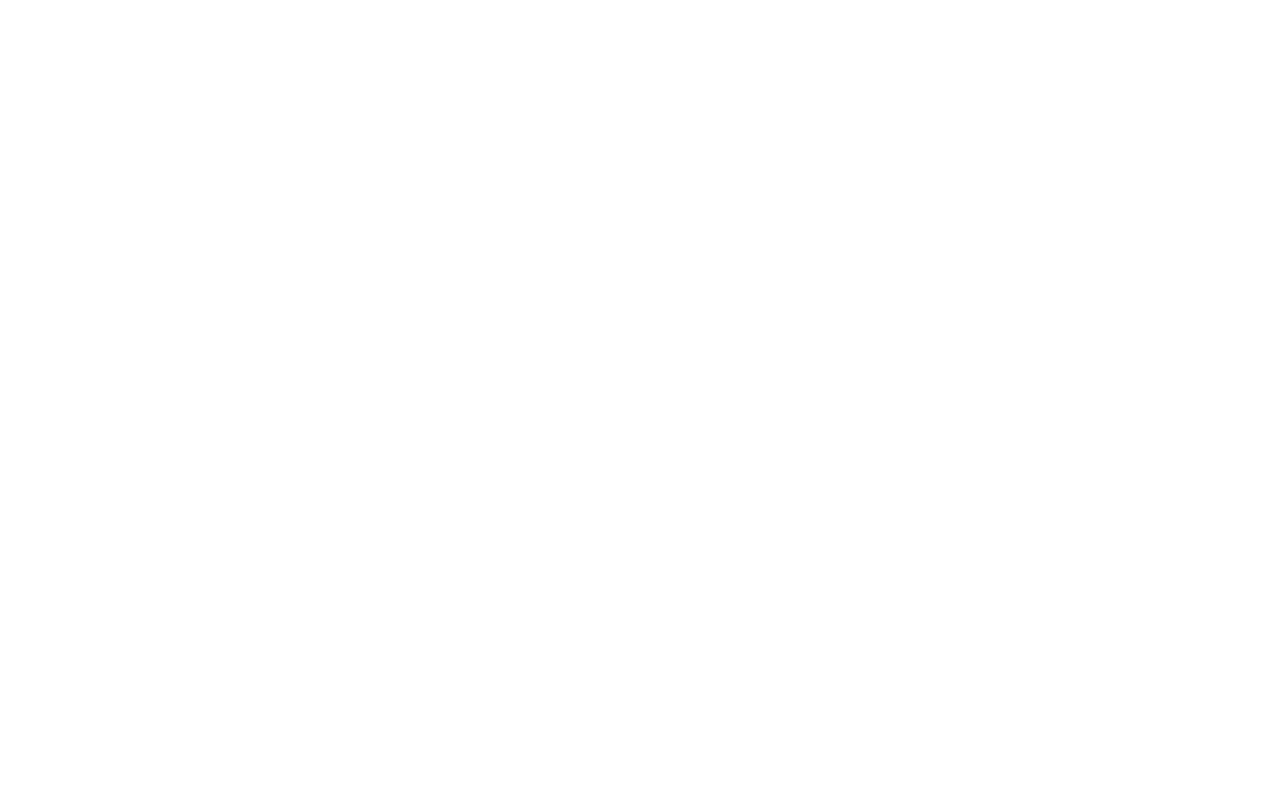
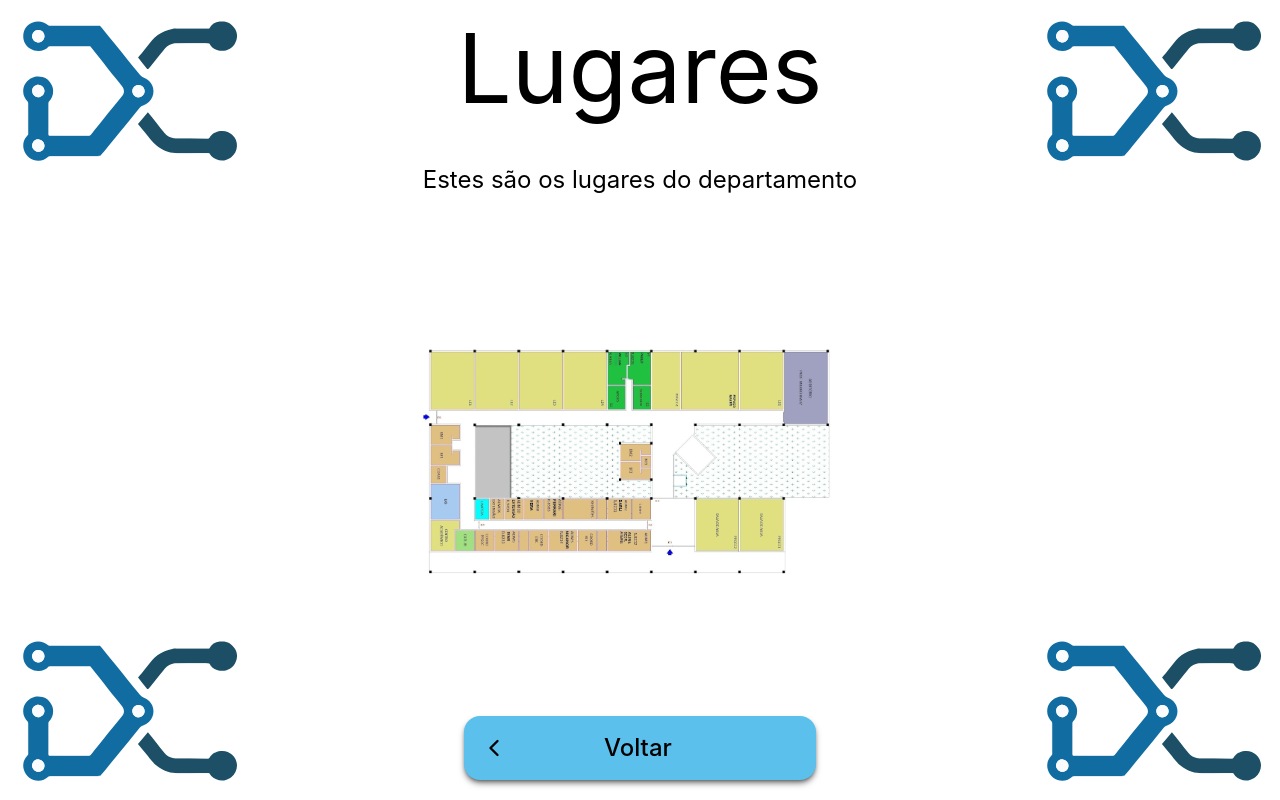
Before and after one commit to danilosp1/Interface-IHC, a React (Create React App) app: page /lugares in a window 1280 px wide. Before the commit this address had no page. Built offline with nearby package versions, Linux system fonts and the light colour scheme.

Commit message:
Fix: ajustando algumas coisas da tela de lugares

```diff
--- a/src/pages/index.js
+++ b/src/pages/index.js
@@ -2,8 +2,8 @@ import Home from "./home/";
 import Atendimento from "./atendimento";
 import Conselho from "./conselho";
 import Ajuda from "./ajuda";
-import Places from "./places";
+import Lugares from "./lugares";
 import Sentimento from "./sentimento";
 import Suporte from "./suporte";
 
-export { Home, Atendimento, Conselho, Ajuda, Places, Sentimento, Suporte }
+export { Home, Atendimento, Conselho, Ajuda, Lugares, Sentimento, Suporte }
--- a/src/pages/places/index.js
+++ b/src/pages/lugares/index.js
@@ -1,10 +1,10 @@
 import { Button } from "../../components/ui/button"
 import image from "../../assets/logoDC.svg"
 import lugares from "../../assets/Mapa Piso Terreo DC 2022.jpg"
-import {Info, Computer, MonitorCheck, Presentation, Droplets, LibraryBig, ChevronLeft} from 'lucide-react';
+import { Info, Computer, MonitorCheck, Presentation, Droplets, LibraryBig, ChevronLeft } from 'lucide-react';
 
 
-export default function Places() {
+export default function Lugares() {
   return (
     <main className="flex flex-row h-screen items-center justify-center">
       <div className="w-[20%] 2xl:w-[25%] flex flex-col justify-between items-center p-4 absolute h-full left-0 z-0">
@@ -19,7 +19,15 @@ export default function Places() {
         <div className="text-center text-black text-2xl font-normal my-6">
           Estes são os lugares do departamento
         </div>
-          <img src={lugares} alt="locais" className="" style={{transform: "rotate(90deg)"}} width={600}/>
+        <img src={lugares} alt="locais" className="" style={{ transform: "rotate(90deg)" }} width={350} />
+        <div className="">
+          <a href="/">
+            <Button className="w-[22rem] justify-start gap-24">
+              <ChevronLeft size="28px" />
+              Voltar
+            </Button>
+          </a>
+        </div>
       </div>
 
       <div className="z-0 w-[20%] 2xl:w-[25%] flex flex-col justify-between items-center p-4 absolute h-full right-0">
--- a/src/routes/routes.js
+++ b/src/routes/routes.js
@@ -1,5 +1,5 @@
 import { Routes, Route } from "react-router-dom";
-import { Home, Ajuda, Atendimento, Conselho, Places, Sentimento, Suporte } from "../pages/index"
+import { Home, Ajuda, Atendimento, Conselho, Lugares, Sentimento, Suporte } from "../pages/index"
 
 const AppRoutes = () => {
     return (
@@ -9,7 +9,7 @@ const AppRoutes = () => {
                 <Route path="/ajuda" element={<Ajuda />} />
                 <Route path="/atendimento" element={<Atendimento />} />
                 <Route path="/conselho" element={<Conselho />} />
-                <Route path="/places" element={<Places />} />
+                <Route path="/lugares" element={<Lugares />} />
                 <Route path="/sentimento" element={<Sentimento />} />
                 <Route path="/suporte" element={<Suporte />} />
             </Routes>
```
